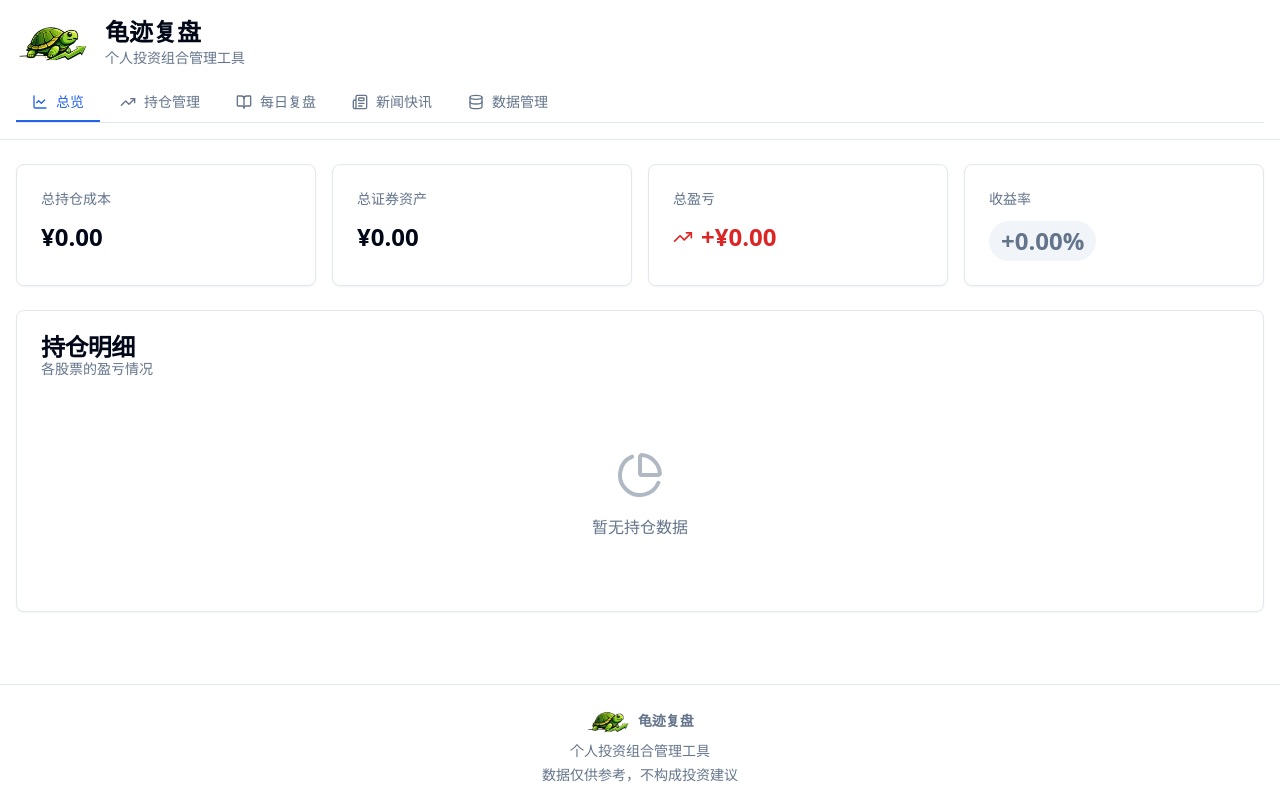
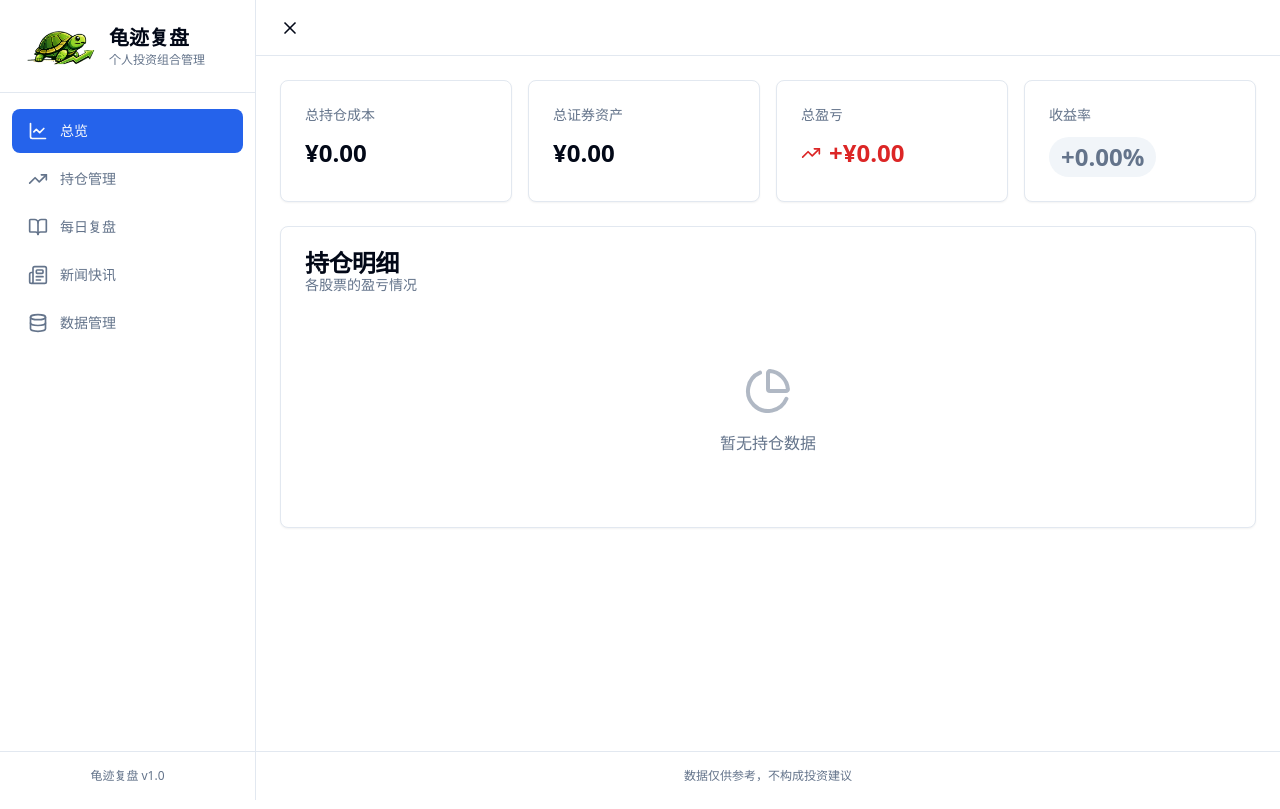
Before and after one commit to TurtleTrace2026/TurtleTrace, a React (Vite) app: page / in a window 1280 px wide. Built offline with nearby package versions, Linux system fonts and the light colour scheme.

Commit message:
优化导航栏

```diff
--- a/src/App.tsx
+++ b/src/App.tsx
@@ -4,7 +4,7 @@ import { ProfitDashboard } from './components/dashboard/ProfitDashboard'
 import { NewsFeed } from './components/dashboard/NewsFeed'
 import { DataExport } from './components/dashboard/DataExport'
 import { ReviewTab } from './components/dashboard/review/ReviewTab'
-import { LineChart, TrendingUp, Newspaper, Database, BookOpen } from 'lucide-react'
+import { LineChart, TrendingUp, Newspaper, Database, BookOpen, Menu, X } from 'lucide-react'
 import type { Position, ProfitSummary } from './types'
 import { calculateProfitSummary, calculateClearedProfit } from './utils/calculations'
 import TurtleTraceLogo from './assets/TurtleTraceLogo.png'
@@ -13,6 +13,7 @@ function App() {
   const [positions, setPositions] = useState<Position[]>([])
   const [showClearedPositionsInOverview, setShowClearedPositionsInOverview] = useState(false)  // 总览页面持仓明细是否显示已清仓股票
   const [showClearedProfitCard, setShowClearedProfitCard] = useState(false)  // 是否显示清仓股票收益卡片
+  const [sidebarOpen, setSidebarOpen] = useState(true)  // 侧边栏展开/折叠状态
   const [summary, setSummary] = useState<ProfitSummary>({
     totalCost: 0,
     totalValue: 0,
@@ -80,59 +81,83 @@ function App() {
   ]
 
   return (
-    <div className="min-h-screen bg-background">
-      {/* 顶部导航 */}
-      <header className="border-b bg-card sticky top-0 z-10">
-        <div className="container mx-auto px-4 py-4">
-          <div className="flex items-center justify-between">
-            <div className="flex items-center gap-4">
-              {/* Logo */}
+    <div className="min-h-screen bg-background flex">
+      {/* 左侧导航栏 */}
+      <aside className={`fixed left-0 top-0 h-screen border-r bg-card flex flex-col transition-all duration-300 z-20 ${
+        sidebarOpen ? 'w-64' : 'w-0 overflow-hidden'
+      }`}>
+        {/* Logo 区域 */}
+        <div className="p-6 border-b">
+          <div className="flex items-center gap-3">
             <img
               src={TurtleTraceLogo}
               alt="龟迹复盘"
               className="h-10 w-auto"
             />
             <div>
-                <h1 className="text-2xl font-bold">龟迹复盘</h1>
-                <p className="text-sm text-muted-foreground">个人投资组合管理工具</p>
+              <h1 className="text-xl font-bold">龟迹复盘</h1>
+              <p className="text-xs text-muted-foreground">个人投资组合管理</p>
             </div>
           </div>
+        </div>
+
+        {/* 持仓市值信息 */}
         {positions.length > 0 && (
-              <div className="text-right">
-                <div className="text-sm text-muted-foreground">持仓市值</div>
-                <div className={`text-xl font-bold ${summary.totalProfit >= 0 ? 'text-red-600' : 'text-green-600'}`}>
+          <div className="px-6 py-4 border-b bg-muted/30">
+            <div className="text-xs text-muted-foreground mb-1">持仓市值</div>
+            <div className={`text-lg font-bold ${summary.totalProfit >= 0 ? 'text-red-600' : 'text-green-600'}`}>
               {summary.totalProfit >= 0 ? '+' : ''}
-                  {summary.totalProfit.toFixed(2)} ({summary.totalProfitPercent.toFixed(2)}%)
+              {summary.totalProfit.toFixed(2)}
+            </div>
+            <div className={`text-sm ${summary.totalProfitPercent >= 0 ? 'text-red-500' : 'text-green-500'}`}>
+              ({summary.totalProfitPercent >= 0 ? '+' : ''}{summary.totalProfitPercent.toFixed(2)}%)
             </div>
           </div>
         )}
-          </div>
 
-          {/* 标签页导航 */}
-          <nav className="flex gap-1 mt-4 border-b">
+        {/* 导航菜单 */}
+        <nav className="flex-1 px-3 py-4 space-y-1 overflow-y-auto">
           {tabs.map(tab => {
             const Icon = tab.icon
             return (
               <button
                 key={tab.id}
                 onClick={() => setActiveTab(tab.id)}
-                  className={`flex items-center gap-2 px-4 py-2 text-sm font-medium border-b-2 transition-colors ${
+                className={`w-full flex items-center gap-3 px-4 py-3 text-sm font-medium rounded-lg transition-colors ${
                   activeTab === tab.id
-                      ? 'border-primary text-primary'
-                      : 'border-transparent text-muted-foreground hover:text-foreground'
+                    ? 'bg-primary text-primary-foreground'
+                    : 'text-muted-foreground hover:bg-accent hover:text-foreground'
                 }`}
               >
-                  <Icon className="h-4 w-4" />
+                <Icon className="h-5 w-5" />
                 {tab.label}
               </button>
             )
           })}
         </nav>
+
+        {/* 侧边栏底部 */}
+        <div className="p-4 border-t text-xs text-muted-foreground text-center">
+          <p>龟迹复盘 v1.0</p>
         </div>
+      </aside>
+
+      {/* 右侧主内容区 */}
+      <div className={`flex-1 flex flex-col transition-all duration-300 ${
+        sidebarOpen ? 'ml-64' : 'ml-0'
+      }`}>
+        {/* 顶部栏（菜单按钮） */}
+        <header className="h-14 border-b bg-card flex items-center px-4 flex-shrink-0">
+          <button
+            onClick={() => setSidebarOpen(!sidebarOpen)}
+            className="p-2 hover:bg-accent rounded-lg transition-colors"
+          >
+            {sidebarOpen ? <X className="h-5 w-5" /> : <Menu className="h-5 w-5" />}
+          </button>
         </header>
 
-      {/* 主内容区 */}
-      <main className="container mx-auto px-4 py-6">
+        {/* 主内容 */}
+        <main className="flex-1 overflow-y-auto px-6 py-6">
           {activeTab === 'overview' && (
             <ProfitDashboard
               summary={summary}
@@ -167,18 +192,10 @@ function App() {
         </main>
 
         {/* 页脚 */}
-      <footer className="border-t mt-12 py-6 text-center text-sm text-muted-foreground">
-        <div className="flex items-center justify-center gap-2 mb-2">
-          <img
-            src={TurtleTraceLogo}
-            alt="龟迹复盘"
-            className="h-6 w-auto"
-          />
-          <span className="font-semibold">龟迹复盘</span>
+        <footer className="border-t py-4 px-6 text-center text-xs text-muted-foreground flex-shrink-0">
+          <p>数据仅供参考，不构成投资建议</p>
+        </footer>
       </div>
-        <p>个人投资组合管理工具</p>
-        <p className="mt-1">数据仅供参考，不构成投资建议</p>
-      </footer>
     </div>
   )
 }
```
Lines whose indentation alone changed are shown as unchanged.
